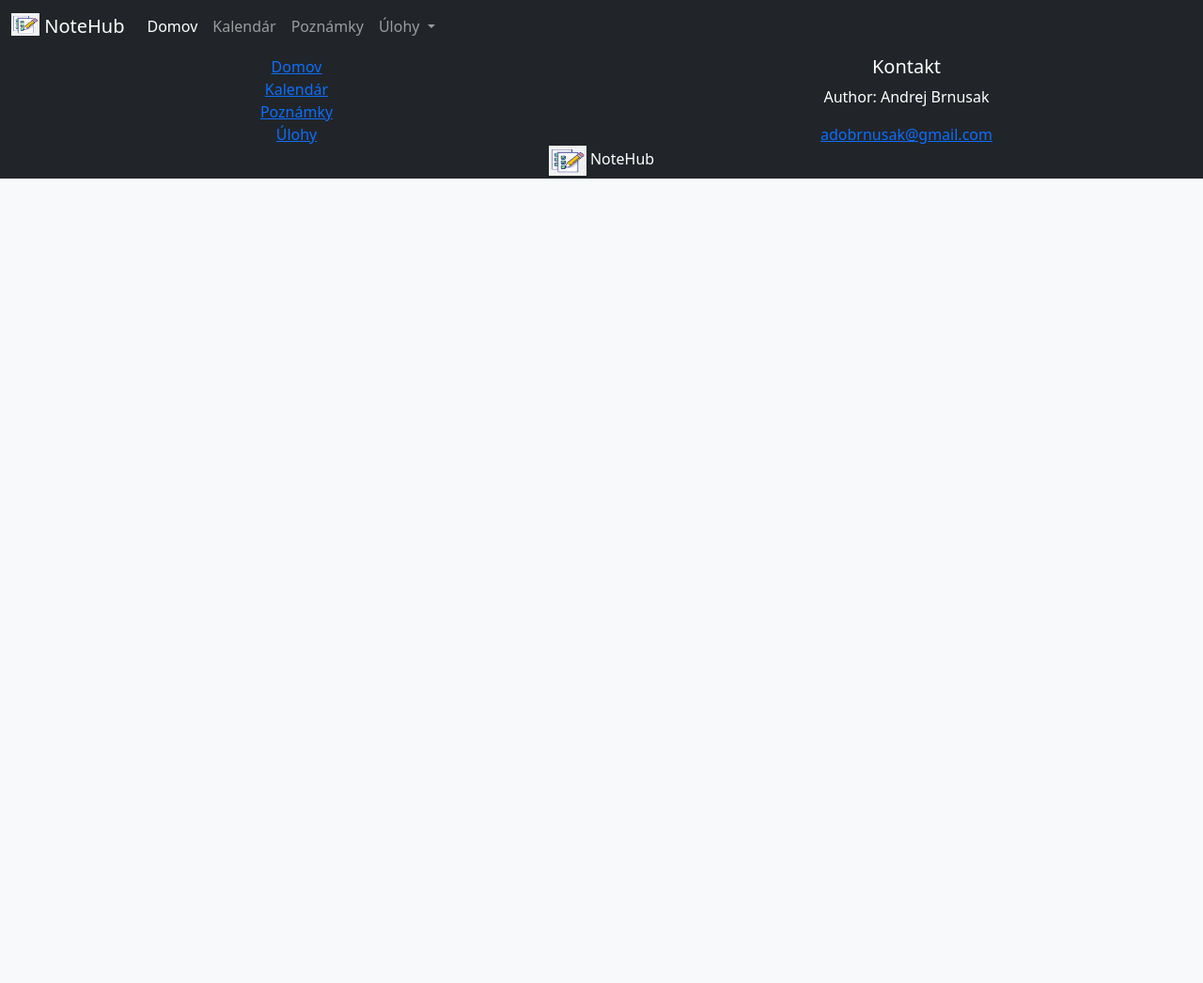
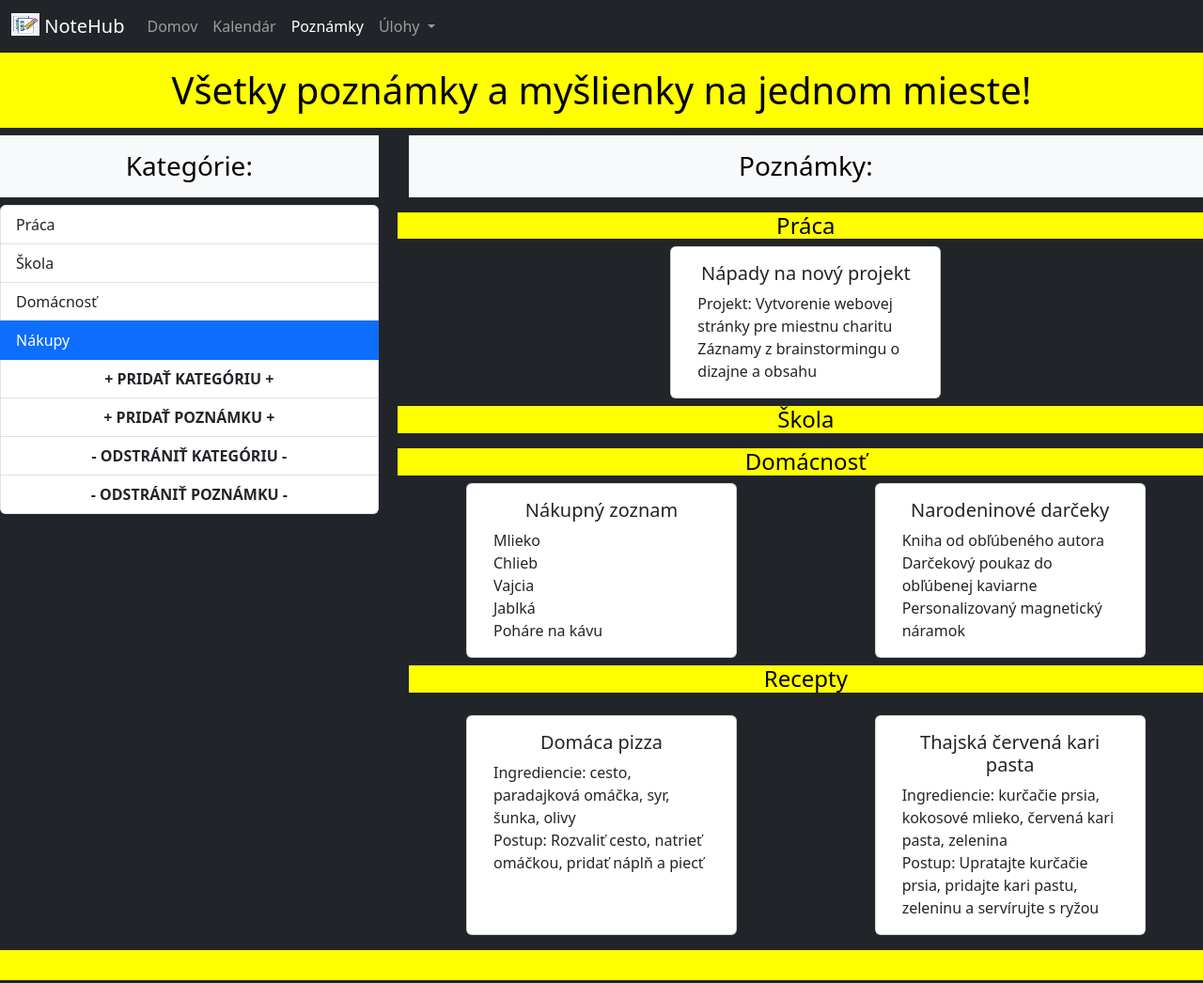
Before and after one commit to AndyBrno/checkpoint1, a plain HTML site: page poznamky.html in a window 1280 px wide. Shown: the top 1046 px of the page at 94% size. Before the commit the page ends 800 px from the top, so only its background shows below. Drawn offline with nearby package versions, Linux system fonts and the light colour scheme.

Commit message:
Poznamky

```diff
--- a/poznamky.html
+++ b/poznamky.html
@@ -10,7 +10,7 @@
     <link href="https://cdn.jsdelivr.net/npm/bootstrap@5.3.2/dist/css/bootstrap.min.css" rel="stylesheet" integrity="sha384-T3c6CoIi6uLrA9TneNEoa7RxnatzjcDSCmG1MXxSR1GAsXEV/Dwwykc2MPK8M2HN" crossorigin="anonymous">
     <script src="https://cdn.jsdelivr.net/npm/bootstrap@5.3.2/dist/js/bootstrap.bundle.min.js" integrity="sha384-C6RzsynM9kWDrMNeT87bh95OGNyZPhcTNXj1NW7RuBCsyN/o0jlpcV8Qyq46cDfL" crossorigin="anonymous"></script>
 </head>
-<body class="background">
+<body class="dark-mode">
 <nav class="navbar navbar-expand-lg navbar-dark bg-dark">
     <div class="container-fluid">
         <a class="navbar-brand" href="#">
@@ -23,13 +23,13 @@
         <div class="collapse navbar-collapse" id="navbarNavDropdown">
             <ul class="navbar-nav">
                 <li class="nav-item">
-                    <a class="nav-link active" aria-current="page" href="index.html">Domov</a>
+                    <a class="nav-link" aria-current="page" href="index.html">Domov</a>
                 </li>
                 <li class="nav-item">
                     <a class="nav-link" href="kalendar.html">Kalendár</a>
                 </li>
                 <li class="nav-item">
-                    <a class="nav-link" href="poznamky.html">Poznámky</a>
+                    <a class="nav-link active" href="poznamky.html">Poznámky</a>
                 </li>
                 <li class="nav-item dropdown">
                     <a class="nav-link dropdown-toggle" href="#" role="button" data-bs-toggle="dropdown" aria-expanded="false">
@@ -45,6 +45,92 @@
         </div>
     </div>
 </nav>
+
+<div class="text-center">
+    <h1 class="py-3 poznamky-mode">Všetky poznámky a myšlienky na jednom mieste!</h1>
+</div>
+
+<div class="row">
+    <div class="col-4 fixed-position">
+        <h3 class="text-center background py-3">Kategórie:</h3>
+        <div id="list-example" class="list-group">
+            <a class="list-group-item list-group-item-action" href="#list-item-1">Práca</a>
+            <a class="list-group-item list-group-item-action" href="#list-item-2">Škola</a>
+            <a class="list-group-item list-group-item-action" href="#list-item-3">Domácnosť</a>
+            <a class="list-group-item list-group-item-action" href="#list-item-5">Nákupy</a>
+            <a class="list-group-item list-group-item-action text-center" href="#"><strong>+ PRIDAŤ KATEGÓRIU +</strong></a>
+            <a class="list-group-item list-group-item-action text-center" href="#"><strong>+ PRIDAŤ POZNÁMKU +</strong></a>
+            <a class="list-group-item list-group-item-action text-center" href="#"><strong>- ODSTRÁNIŤ KATEGÓRIU -</strong></a>
+            <a class="list-group-item list-group-item-action text-center" href="#"><strong>- ODSTRÁNIŤ POZNÁMKU -</strong></a>
+        </div>
+    </div>
+
+    <div class="col-4"></div>
+
+    <div class="col-8 text-center">
+        <h3 class="background py-3">Poznámky:</h3>
+        <div data-bs-spy="scroll" data-bs-target="#list-example" data-bs-smooth-scroll="true" class="scrollspy-example" tabindex="0">
+            <div class="row justify-content-around">
+                <h4 id="list-item-1" class="my-2 poznamky-mode">Práca</h4>
+                <div class="card" style="width: 18rem;">
+                    <div class="card-body">
+                        <h5 class="card-title">Nápady na nový projekt</h5>
+                        <p class="card-text text-left">Projekt: Vytvorenie webovej stránky pre miestnu charitu<br>Záznamy z brainstormingu o dizajne a obsahu</p>
+                    </div>
+                </div>
+            </div>
+
+            <div class="row justify-content-around">
+                <h4 id="list-item-2" class="my-2 poznamky-mode">Škola</h4>
+            </div>
+
+            <div class="row justify-content-around">
+                <h4 id="list-item-3" class="my-2 poznamky-mode">Domácnosť</h4>
+                <div class="card" style="width: 18rem;">
+                    <div class="card-body">
+                        <h5 class="card-title">Nákupný zoznam</h5>
+                        <p class="card-text text-left">Mlieko<br>Chlieb<br>Vajcia<br>Jablká<br>Poháre na kávu</p>
+                    </div>
+                </div>
+
+                <div class="card" style="width: 18rem;">
+                    <div class="card-body">
+                        <h5 class="card-title p">Narodeninové darčeky</h5>
+                        <p class="card-text text-left">Kniha od obľúbeného autora<br>Darčekový poukaz do obľúbenej kaviarne<br>Personalizovaný magnetický náramok</p>
+                    </div>
+                </div>
+            </div>
+
+            <h4 id="list-item-5" class="my-2 poznamky-mode">Recepty</h4>
+            <div class="row justify-content-around">
+                <div class="card my-3" style="width: 18rem;">
+                    <div class="card-body text-center">
+                        <h5 class="card-title">Domáca pizza</h5>
+                        <p class="card-text text-left">
+                            Ingrediencie: cesto, paradajková omáčka, syr, šunka, olivy<br>
+                            Postup: Rozvaliť cesto, natrieť omáčkou, pridať náplň a piecť
+                        </p>
+                    </div>
+                </div>
+
+                <div class="card my-3" style="width: 18rem;">
+                    <div class="card-body">
+                        <h5 class="card-title">Thajská červená kari pasta</h5>
+                        <p class="card-text text-left">
+                            Ingrediencie: kurčačie prsia, kokosové mlieko, červená kari pasta, zelenina<br>
+                            Postup: Upratajte kurčačie prsia, pridajte kari pastu, zeleninu a servírujte s ryžou
+                        </p>
+                    </div>
+                </div>
+            </div>
+
+        </div>
+    </div>
+</div>
+
+<div>
+    <h1 class="py-3 poznamky-mode"></h1>
+</div>
 
 <footer class="footer">
     <div>
--- a/style.css
+++ b/style.css
@@ -8,9 +8,14 @@
     color: white;
 }
 
-.calendat-mode {
+.calendar-mode {
     background-color: lightblue;
     color: red;
+}
+
+.poznamky-mode {
+    background-color: yellow;
+    color: black;
 }
 .width-8 {
     max-width: 80%;
@@ -36,3 +41,7 @@
     background-color: #212529;
     color: white;
 }
+
+.fixed-position {
+    position: fixed;
+}
```
Also changed, not shown: kalendar.html (+4 -4 lines).
